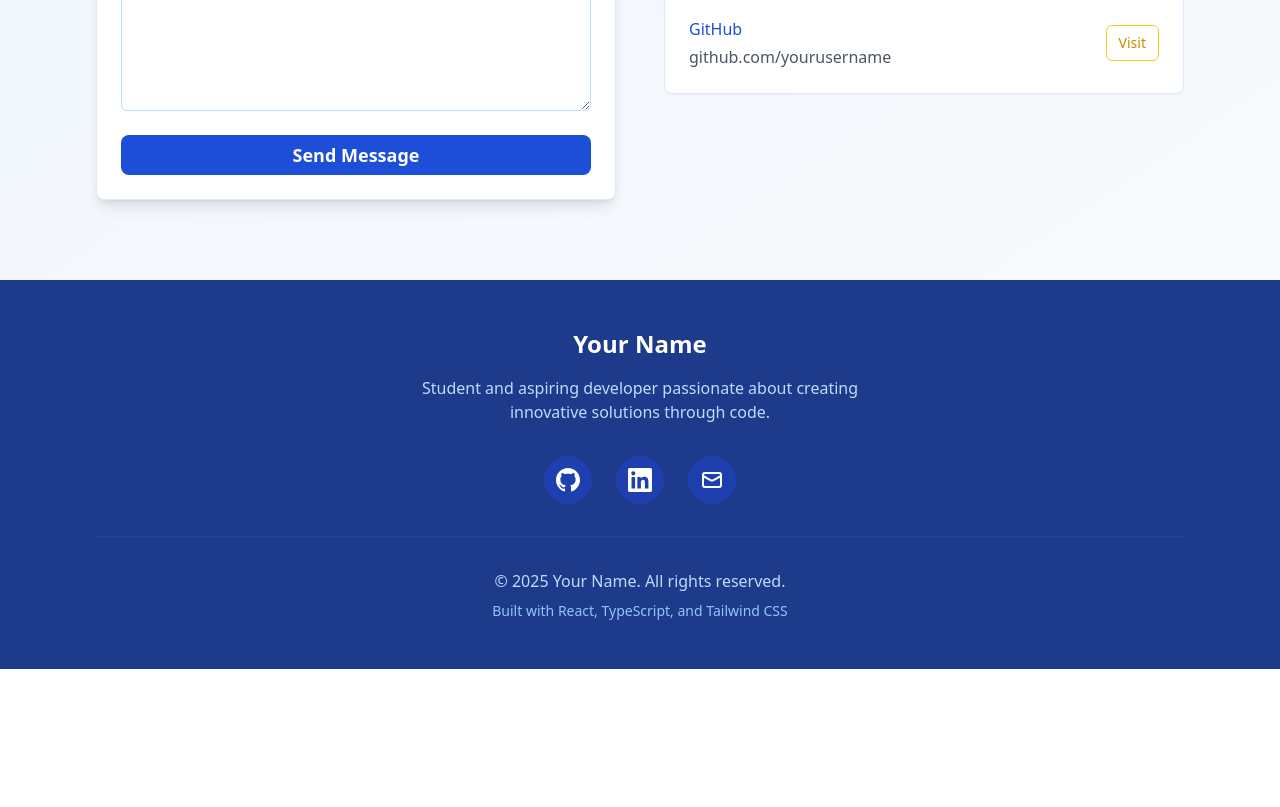
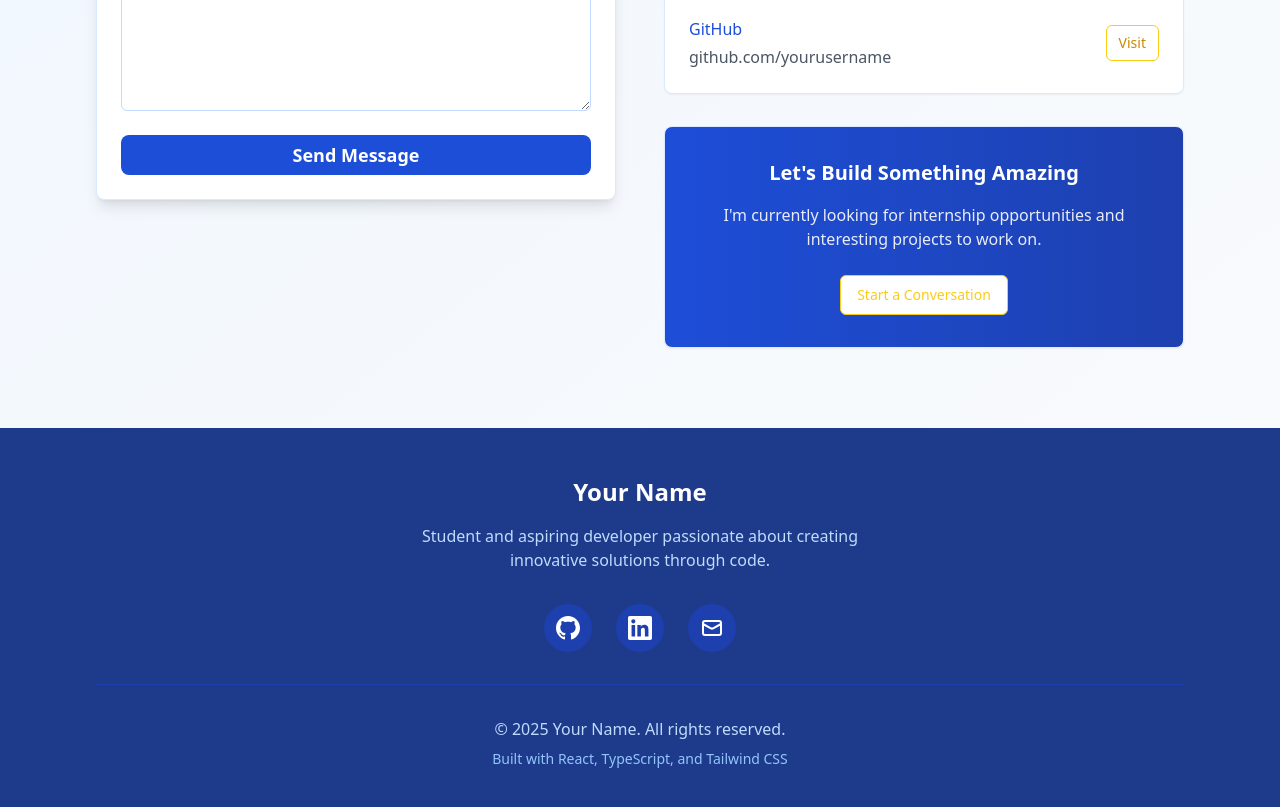
Before and after one commit to BrgatNon/portfo-por, a React (Vite) app: page / in a window 1280 px wide. Shown: the part 3680-4487 px from the top of the page. Before the commit the page ends 4349 px from the top, so only its background shows below. Built offline with nearby package versions, Linux system fonts and the light colour scheme.

Commit message:
Reverted to commit ea0d427b3a309b65d3018ce9cb9f80705d86c4c1

```diff
--- a/src/components/Contact.tsx
+++ b/src/components/Contact.tsx
@@ -169,6 +169,22 @@ const Contact = () => {
                 ))}
               </div>
             </div>
+
+            <Card className="border-blue-100 bg-gradient-to-r from-blue-700 to-blue-800 text-white">
+              <CardContent className="p-8 text-center">
+                <h4 className="text-xl font-semibold mb-4">Let's Build Something Amazing</h4>
+                <p className="mb-6 opacity-90">
+                  I'm currently looking for internship opportunities and interesting projects to work on.
+                </p>
+                <Button
+                  variant="outline"
+                  className="border-yellow-400 text-yellow-400 hover:bg-yellow-400 hover:text-blue-800"
+                  onClick={() => window.open('mailto:your.email@example.com', '_blank')}
+                >
+                  Start a Conversation
+                </Button>
+              </CardContent>
+            </Card>
           </div>
         </div>
       </div>
```
